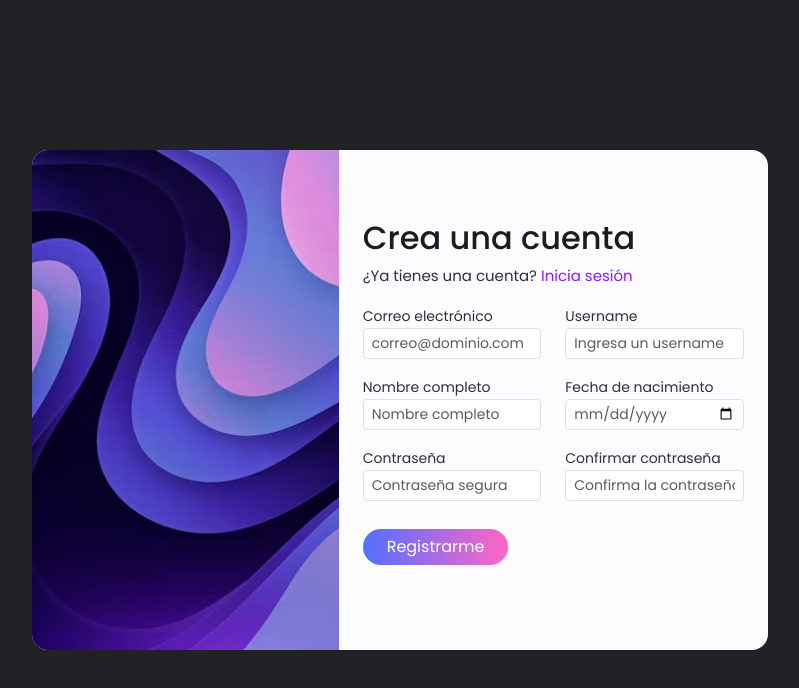
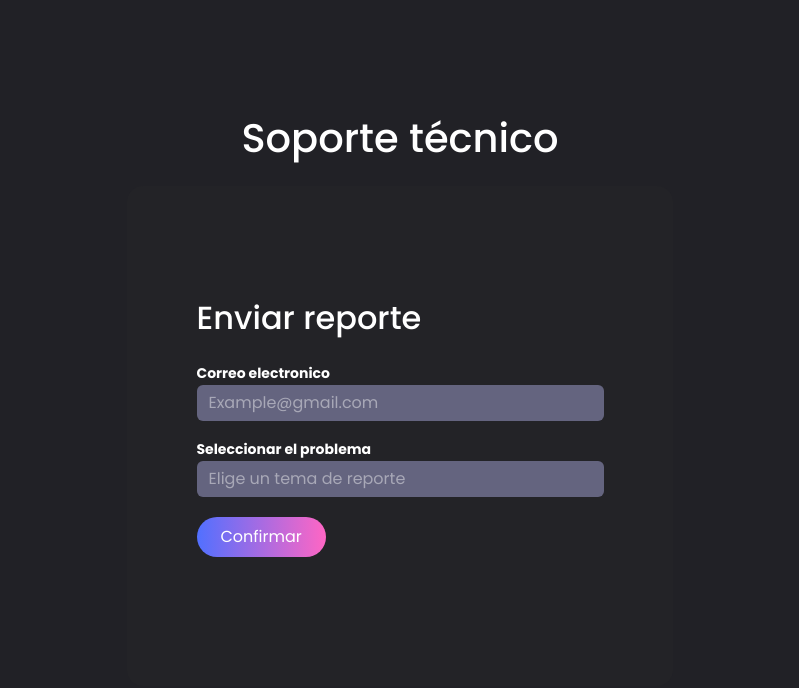
Before and after one commit to IEVN1002-22002268/AstrositeAngular, an Angular app: page / in a window 1280 px wide. Shown: the top 688 px of the page, without its empty margins (240-1039 px from the left). Built offline with nearby package versions, Linux system fonts and the light colour scheme.

Commit message:
Componente de reporte y de cambio de contraseña
Vista HTML del componente de reporte y del cambio de contraseña

```diff
--- a/src/app/app.component.html
+++ b/src/app/app.component.html
@@ -1,4 +1,6 @@
 <!-- <app-navbar></app-navbar> -->
 <!-- <app-sign-in></app-sign-in> -->
-<app-sign-up></app-sign-up>
+<!-- <app-sign-up></app-sign-up> -->
+<!--  <app-cambiar-contrasenna></app-cambiar-contrasenna> -->
+<app-reporte-soporte-tec></app-reporte-soporte-tec>
 <router-outlet></router-outlet>
--- a/src/app/app.component.ts
+++ b/src/app/app.component.ts
@@ -3,10 +3,12 @@ import { RouterOutlet } from '@angular/router';
 import { NavbarComponent } from './navbar/navbar.component';
 import { SignInComponent } from './auth/features/sign-in/sign-in.component';
 import { SignUpComponent } from './auth/features/sign-up/sign-up.component';
+import { CambiarContrasennaComponent } from "./cambiar-contrasenna/cambiar-contrasenna.component";
+import { ReporteSoporteTecComponent } from './reporte-soporte-tec/reporte-soporte-tec.component';
 
 @Component({
   selector: 'app-root',
-  imports: [RouterOutlet, NavbarComponent, SignInComponent, SignUpComponent],
+  imports: [RouterOutlet, NavbarComponent, SignInComponent, SignUpComponent, CambiarContrasennaComponent, ReporteSoporteTecComponent],
   templateUrl: './app.component.html',
   styleUrl: './app.component.css'
 })
--- /dev/null
+++ b/src/app/cambiar-contrasenna/cambiar-contrasenna.component.css
@@ -0,0 +1,28 @@
+section{
+    background-color: #212126;
+}
+.color-card {
+    background-color: #fcfcff;
+}
+a{
+    color: #891cff;
+    text-decoration: none;
+}
+label{
+    color: #322d3a;
+}
+.txt-signup{
+    font-size: 15px;
+    color: #322d3a;
+}
+.btn-principal{
+  background: linear-gradient(90deg, #5170FF 0%, #FF66C4 100%);
+  border: none;
+  border-radius: 20px;
+  transition: transform 0.2s, box-shadow 0.2s;
+}
+.btn-principal:hover {
+  box-shadow: 0 0px 15px #ddcbff;
+  transform: scale(1.02);
+  color: white;
+}
--- /dev/null
+++ b/src/app/cambiar-contrasenna/cambiar-contrasenna.component.html
@@ -0,0 +1,38 @@
+<!-- Cambiar contraseña -->
+<section class="vh-100">
+    <div class="container h-100">
+        <div class="row d-flex justify-content-center align-items-center h-100">
+            <div class="col-10 col-md-10 col-lg-8 col-xl-6">
+                <div class="card color-card" style="border-radius: 1rem; height: 500px; border: none">
+                    <div class="row g-0 h-100">
+                        <div class="col-md-10 mx-auto d-flex align-items-center">
+                            <div class="card-body p-4 text-black">
+                                <form>
+                                    <div class="col-md-10 d-flex align-items-center mb-4 mx-auto">
+                                        <span class="h2 mb-0 mx-auto" style="color: #1c1b1f;">Cambiar contraseña</span>
+                                    </div>
+
+                                    <p class="fw-normal mb-4 mt-2 txt-signup">Ingrese una nueva contraseña fuerte.</p>
+
+                                    <div class="mb-3">
+                                        <label class="form-label small" for="" style="margin-bottom: 0;">Nueva contraseña</label>
+                                        <input type="password" id="" class="form-control" placeholder="Contraseña"/>
+                                    </div>
+                                    <div class="mb-3">
+                                        <label class="form-label small" for="" style="margin-bottom: 0;">Confirmar contraseña</label>
+                                        <input type="password" id="" class="form-control" placeholder="Confirmar contraseña"/>
+                                    </div>
+
+                                    <div class="pt-1 mb-3 mt-3">
+                                        <button class="btn text-white btn-principal px-4 py-2" type="button">Confirmar</button>
+                                    </div>
+
+                                </form>
+                            </div>
+                        </div>
+                    </div>
+                </div>
+            </div>
+        </div>
+    </div>
+</section>
--- /dev/null
+++ b/src/app/reporte-soporte-tec/reporte-soporte-tec.component.css
@@ -0,0 +1,38 @@
+section{
+    background-color: #212126;
+}
+.color-card {
+    background-color: #232327;
+}
+a{
+    color: #891cff;
+    text-decoration: none;
+}
+label{
+    color: #322d3a;
+}
+.txt-signup{
+    font-size: 15px;
+    color: #322d3a;
+}
+.btn-principal{
+  background: linear-gradient(90deg, #5170FF 0%, #FF66C4 100%);
+  border: none;
+  border-radius: 20px;
+  transition: transform 0.2s, box-shadow 0.2s;
+}
+.btn-principal:hover {
+  box-shadow: 0 0px 15px #ddcbff;
+  transform: scale(1.02);
+  color: white;
+}
+
+.input{
+  background-color: #64647F;
+  border: none;
+  color:#A8A8B7;
+}
+
+.input::placeholder{
+  color:#A8A8B7;
+}
--- /dev/null
+++ b/src/app/reporte-soporte-tec/reporte-soporte-tec.component.html
@@ -0,0 +1,43 @@
+<!-- Reportar a soporte -->
+<section class="vh-100">
+    <div class="container h-100">
+        <div class="row d-flex justify-content-center align-items-center h-100">
+            <div class="col-10 col-md-10 col-lg-8 col-xl-6">
+              <div class="col-md-10 d-flex align-items-center mb-4 mx-auto">
+                <span class="h1 mb-0 mx-auto" style="color: #ffffff;">Soporte técnico</span>
+              </div>
+                <div class="card color-card" style="border-radius: 1rem; height: 500px; border: none">
+                    <div class="row g-0 h-100">
+                        <div class="col-md-10 mx-auto d-flex align-items-center">
+                            <div class="card-body p-4 text-black">
+                                <form>
+                                    <div class="col-md-10 d-flex align-items-center mb-4">
+                                        <span class="h2 mb-0" style="color: #ffffff;">Enviar reporte</span>
+                                    </div>
+
+
+                                    <div class="mb-3">
+                                        <label class="form-label small text-white fw-bold" for="" style="margin-bottom: 0;">Correo electronico</label>
+                                        <input type="email" id="" class="form-control input" placeholder="Example@gmail.com"/>
+                                    </div>
+                                    <div class="mb-3">
+                                        <label class="form-label small text-white fw-bold" for="" style="margin-bottom: 0;">Seleccionar el problema</label>
+                                        <select name="tipoProblema" id="tipoProblema" class="form-control input">
+                                          <option selected>Elige un tema de reporte</option>
+                                          <option value="0">-</option>
+                                        </select>
+                                    </div>
+
+                                    <div class="pt-1 mb-3 mt-3">
+                                        <button class="btn text-white btn-principal px-4 py-2" type="button">Confirmar</button>
+                                    </div>
+
+                                </form>
+                            </div>
+                        </div>
+                    </div>
+                </div>
+            </div>
+        </div>
+    </div>
+</section>
```
Also changed, not shown: src/app/cambiar-contrasenna/cambiar-contrasenna.component.ts (added, +11 -0 lines), src/app/reporte-soporte-tec/reporte-soporte-tec.component.ts (added, +11 -0 lines), 2 other files (tests, documents, lock files or other folders).
